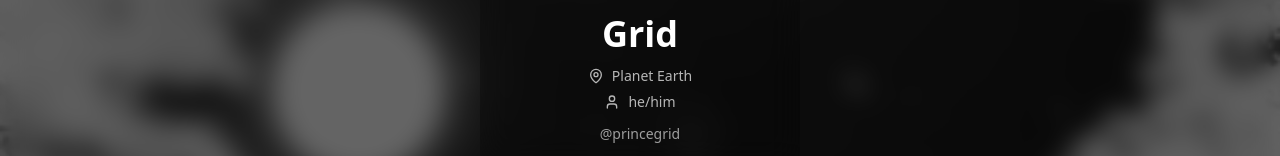
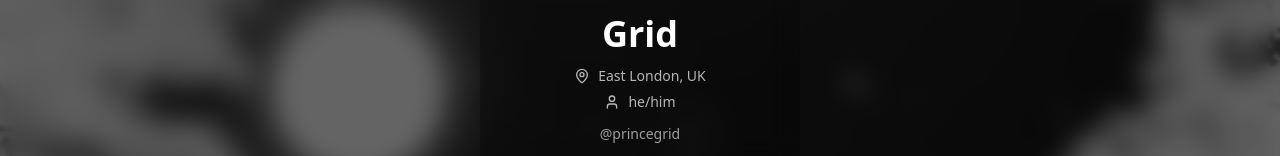
Before and after one commit to princegrid/caard-co-copy, a Next.js app: page / in a window 1280 px wide. Shown: the part 165-321 px from the top of the page. Built offline with nearby package versions, Linux system fonts and the light colour scheme; no server answers.

Commit message:
fix: update default location in header component

```diff
--- a/components/header.tsx
+++ b/components/header.tsx
@@ -24,7 +24,7 @@ export function Header() {
       <div className="space-y-1.5 my-3 text-white/70 text-sm">
         <div className="flex items-center justify-center space-x-2">
           <MapPin className="w-4 h-4" />
-          <span>{siteConfig.location || 'Planet Earth'}</span>
+          <span>{siteConfig.location || 'East London, UK'}</span>
         </div>
         <div className="flex items-center justify-center space-x-2">
           <User className="w-4 h-4" />
```
